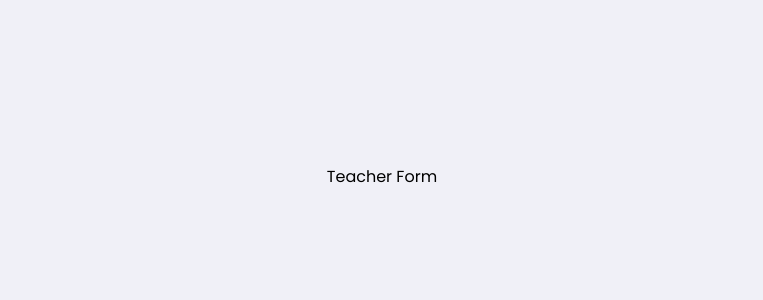
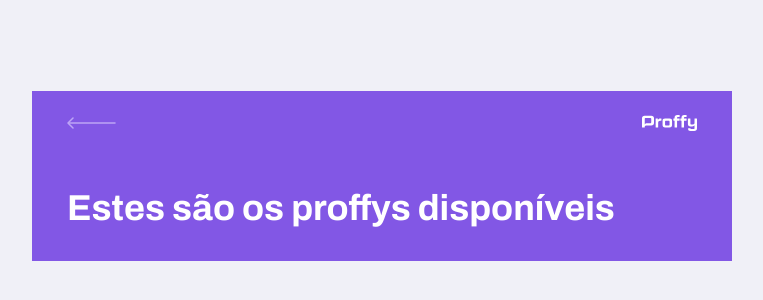
Before and after one commit to rafamatoso/proffy-nlw2, a React (Create React App) app in the folder web/: page /give-classes in a window 1280 px wide. Shown: the part 224-524 px from the top of the page, without its empty margins (258-1021 px from the left). Built offline with nearby package versions, Linux system fonts and the light colour scheme.

Commit message:
Criação do Componente PageHeader e implementação do mesmo em TeacherList e TeacherForm

```diff
--- /dev/null
+++ b/web/src/components/PageHeader/index.tsx
@@ -0,0 +1,21 @@
+import React from 'react';
+import { Link } from 'react-router-dom';
+
+import { images } from '../../assets/images';
+import { icons } from '../../assets/images/icons';
+
+export const PageHeader: React.FC = () => {
+  return (
+    <header className="page-header">
+      <div className="top-bar-container">
+        <Link to="/">
+          <img src={icons.back} alt="Voltar" />
+        </Link>
+        <img src={images.logo} alt="Proffy" />
+      </div>
+      <div className="header-content">
+        <strong>Estes são os proffys disponíveis</strong>
+      </div>
+    </header>
+  );
+};
--- a/web/src/pages/TeacherForm/index.tsx
+++ b/web/src/pages/TeacherForm/index.tsx
@@ -1,5 +1,11 @@
 import React from 'react';
 
+import { PageHeader } from '../../components/PageHeader';
+
 export const TeacherForm: React.FC = () => {
-  return <div>Teacher Form</div>;
+  return (
+    <div id="page-teacher-form" className="container">
+      <PageHeader />
+    </div>
+  );
 };
--- a/web/src/pages/TeacherList/index.tsx
+++ b/web/src/pages/TeacherList/index.tsx
@@ -1,25 +1,13 @@
 import React from 'react';
-import { Link } from 'react-router-dom';
 
-import { images } from '../../assets/images';
-import { icons } from '../../assets/images/icons';
+import { PageHeader } from '../../components/PageHeader';
 
 import './styles.css';
 
 export const TeacherList: React.FC = () => {
   return (
     <div id="page-teacher-list" className="container">
-      <header className="page-header">
-        <div className="top-bar-container">
-          <Link to="/">
-            <img src={icons.back} alt="Voltar" />
-          </Link>
-          <img src={images.logo} alt="Proffy" />
-        </div>
-        <div className="header-content">
-          <strong>Estes são os proffys disponíveis</strong>
-        </div>
-      </header>
+      <PageHeader />
     </div>
   );
 };
```
Also changed, not shown: web/src/components/PageHeader/styles.css (added).
